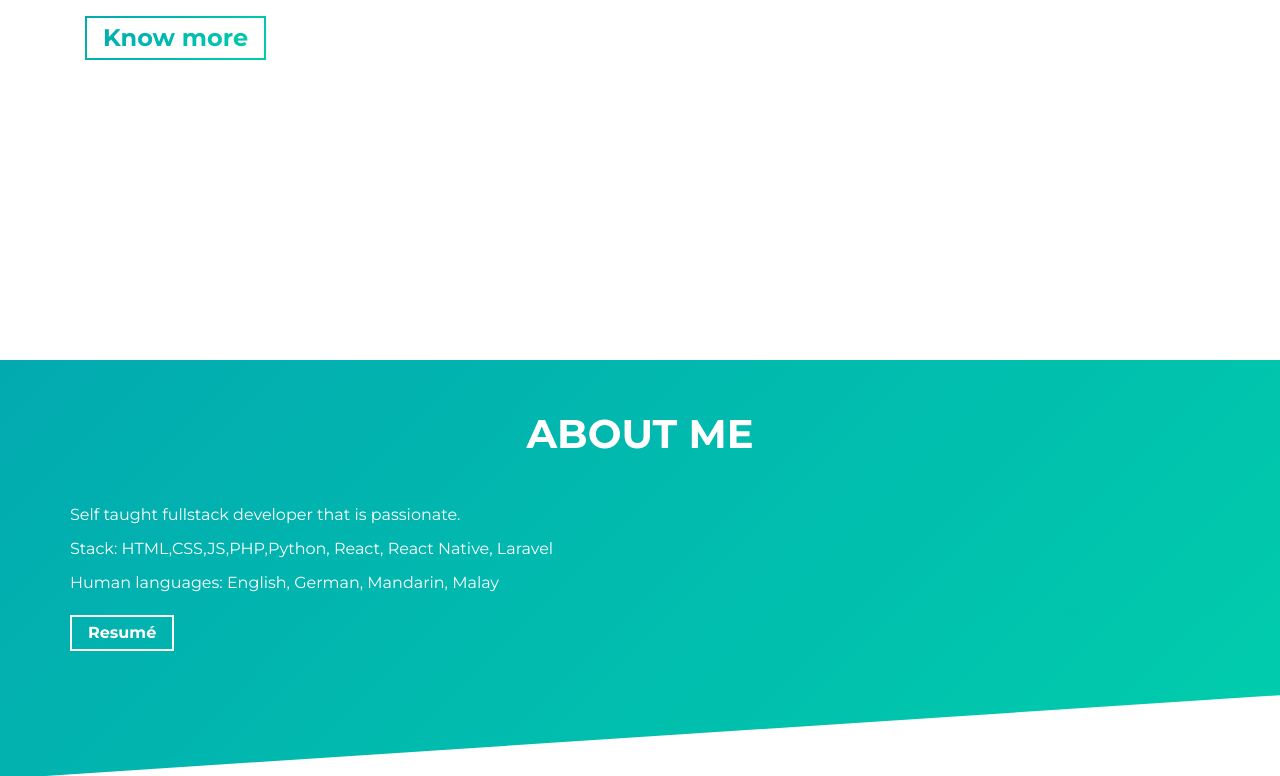
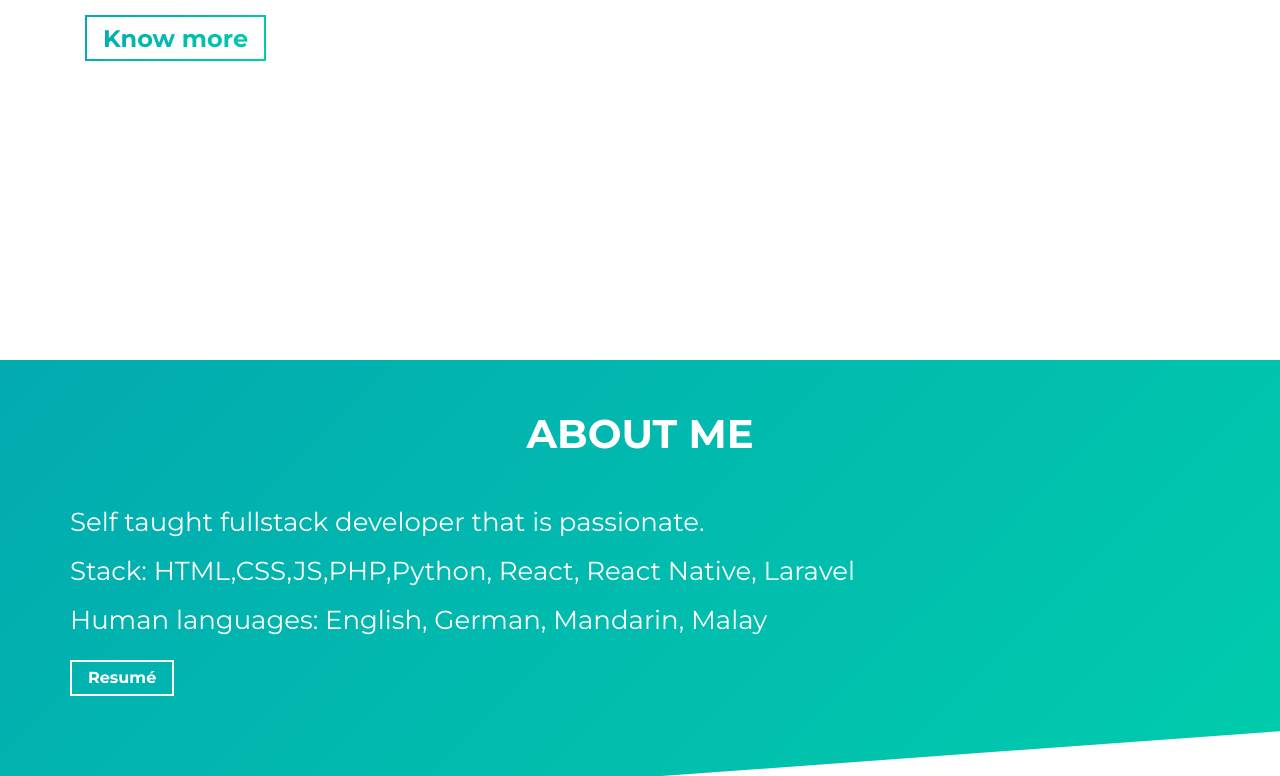
Before and after one commit to kyeap/kyeap.github.io, a Gatsby site: page / in a window 1280 px wide. Shown: the part 440-1216 px from the top of the page. Built offline with nearby package versions, Linux system fonts and the light colour scheme; Gatsby itself is replaced by a stand-in of ours.

Commit message:
styling - about page

```diff
--- a/src/style/base/_typography.scss
+++ b/src/style/base/_typography.scss
@@ -4,7 +4,10 @@ h1 {
   font-weight: 700;
 }
 
-p,
+p {
+  font-size: 2.6rem;
+}
+
 a {
   font-family: 'Montserrat', sans-serif;
   font-size: $default-font-size;
--- a/src/style/sections/_about.scss
+++ b/src/style/sections/_about.scss
@@ -52,7 +52,7 @@
 
         @include respond(tab-port) {
           font-size: 1.5rem;
-          text-align: center;
+          // text-align: center;
         }
         @include respond(phone) {
           font-size: 1.6rem;
```
Also changed, not shown: src/components/About/About.jsx (line endings or trailing spaces).
